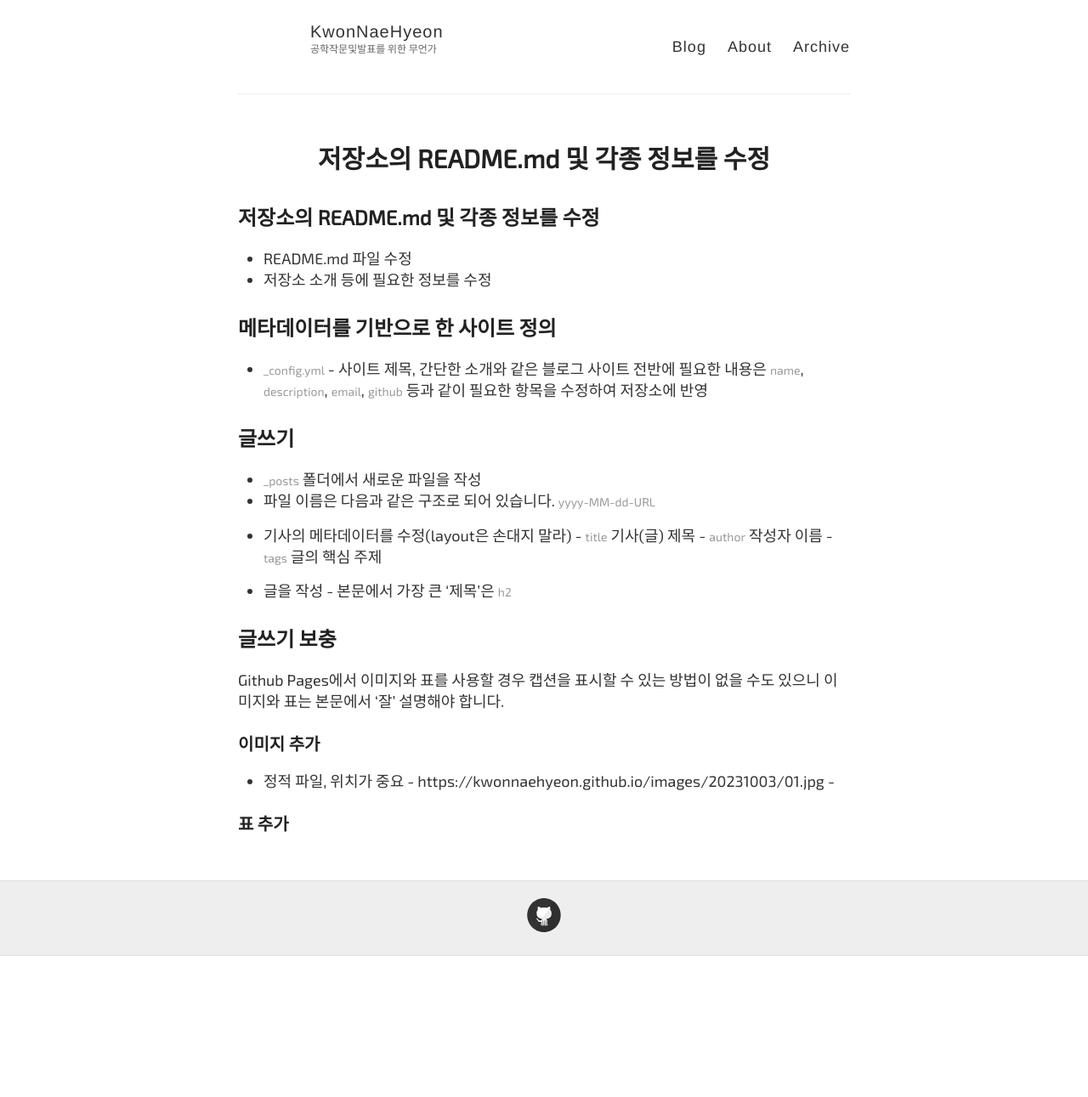
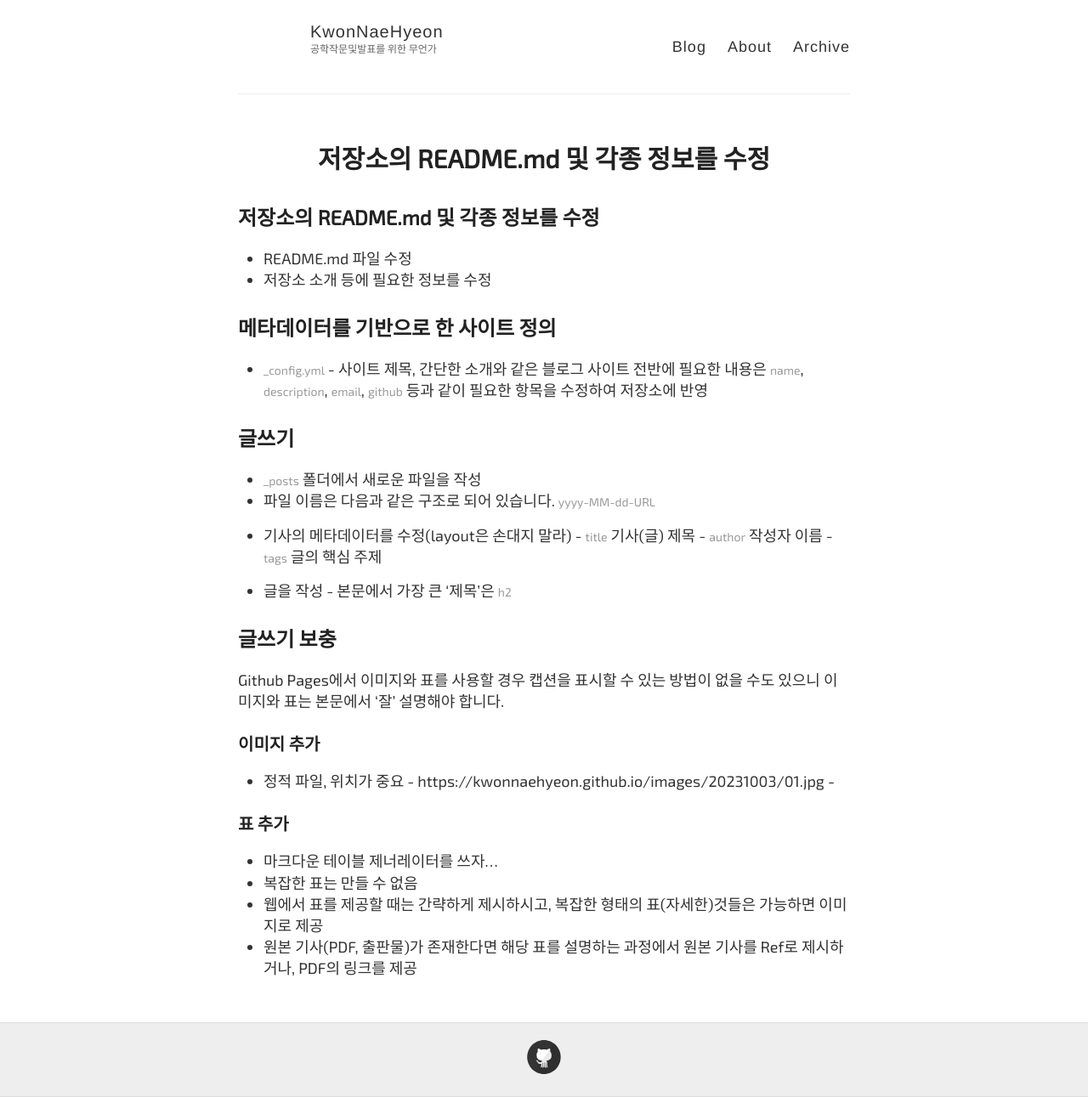
Before and after one commit to KwonNaeHyeon/KwonNaeHyeon.github.io, a Jekyll site: the page built from Setup.md, in a window 1280 px wide. Shown: the whole page at 85% size. Built offline with Jekyll 4.4.1, drawn with Linux system fonts in a browser that asks for light colours; some web fonts are replaced; our own code applies the rules of GitHub Pages for plain Markdown files; before the commit the page ends 1125 px from its top, so only the background shows below that.

Commit message:
fix : 표 설명 추가

```diff
--- a/Setup.md
+++ b/Setup.md
@@ -21,10 +21,14 @@
 
 ## 글쓰기 보충
 Github Pages에서 이미지와 표를 사용할 경우 캡션을 표시할 수 있는 방법이 없을 수도 있으니 이미지와 표는 본문에서 '잘' 설명해야 합니다.
+
 ### 이미지 추가
 - 정적 파일, 위치가 중요
             - https://kwonnaehyeon.github.io/images/20231003/01.jpg
             - {{ site.baseurl }}
 
-
 ### 표 추가
+- 마크다운 테이블 제너레이터를 쓰자...
+- 복잡한 표는 만들 수 없음
+- 웹에서 표를 제공할 때는 간략하게 제시하시고, 복잡한 형태의 표(자세한)것들은 가능하면 이미지로 제공
+- 원본 기사(PDF, 출판물)가 존재한다면 해당 표를 설명하는 과정에서 원본 기사를 Ref로 제시하거나, PDF의 링크를 제공
```
